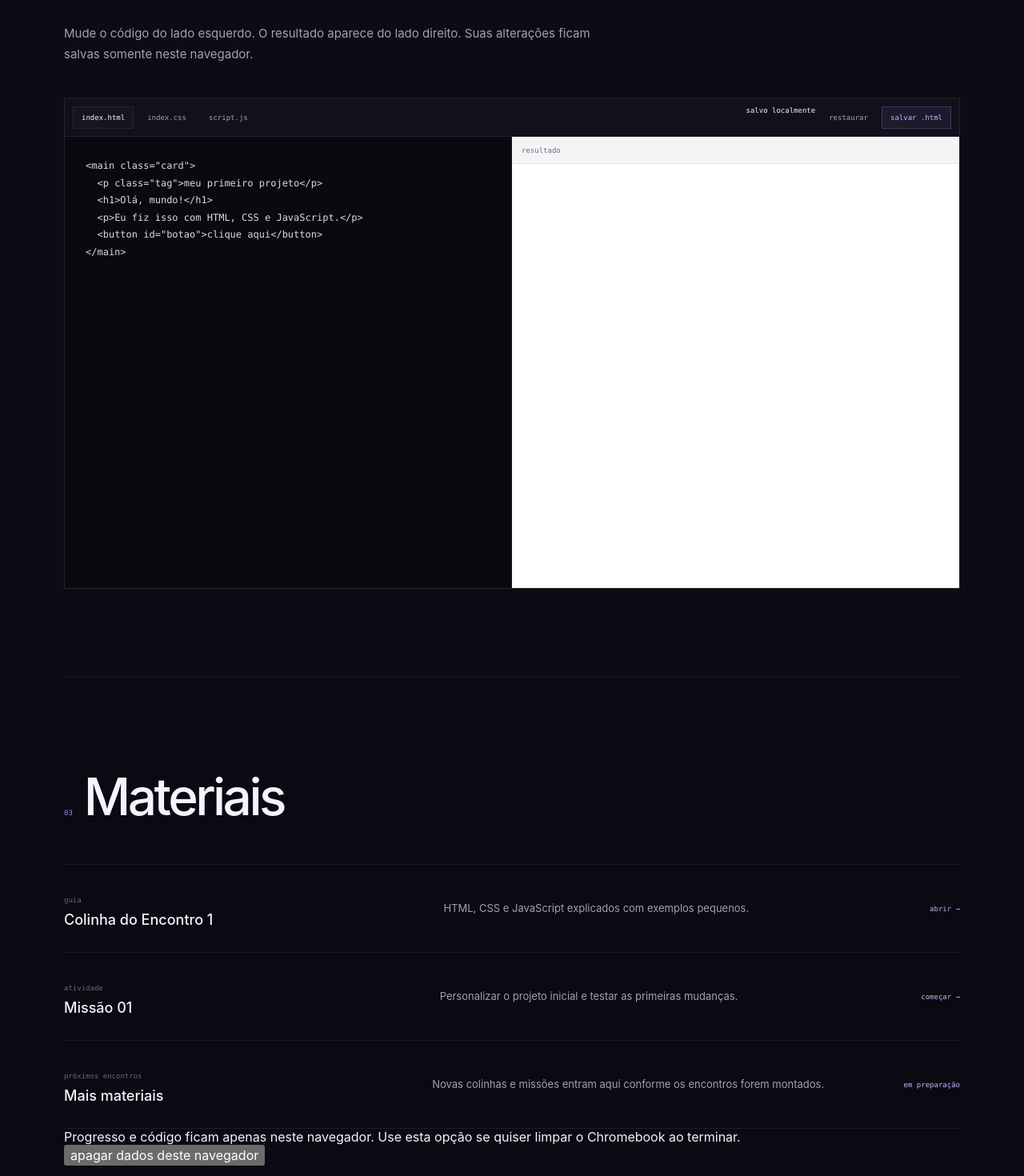
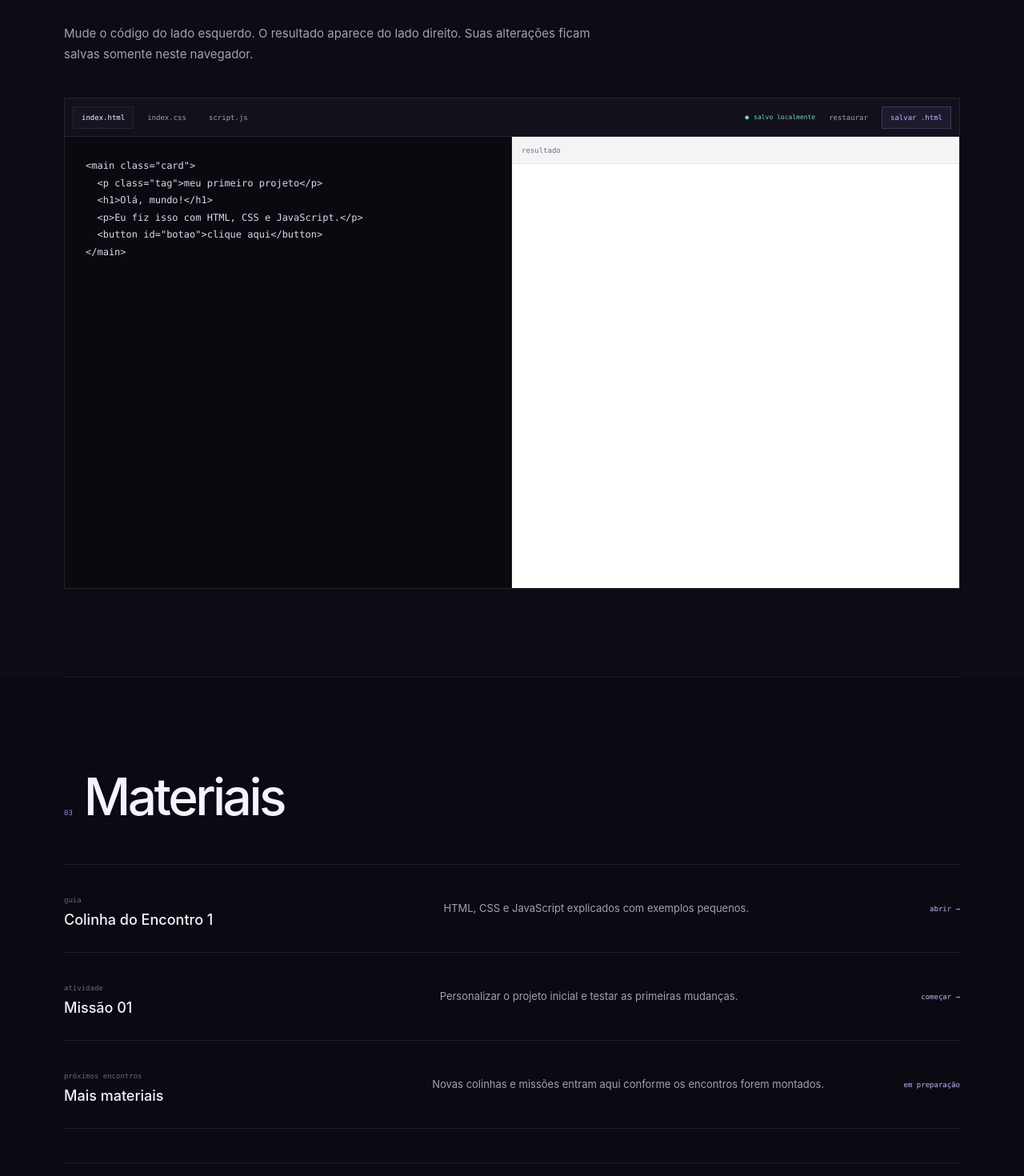
Before and after one commit to renaniii/portfolio, a React (Vite) app: page /oficina in a window 1280 px wide. Shown: the part 1640-3110 px from the top of the page at 80% size. Built offline with nearby package versions, Linux system fonts and the light colour scheme.

Commit message:
style: mostra salvamento local da oficina

```diff
--- a/src/pages/Workshop.css
+++ b/src/pages/Workshop.css
@@ -544,3 +544,102 @@
 .material-link:hover {
   color: var(--w-text);
 }
+
+
+/* Progresso e salvamento local */
+
+.local-progress {
+  min-height: 72px;
+  padding-block: 14px;
+  display: flex;
+  align-items: center;
+  justify-content: space-between;
+  gap: 24px;
+  border-top: 1px solid var(--w-line);
+  border-bottom: 1px solid var(--w-line);
+}
+
+.local-progress span,
+.autosave-label,
+.material-complete,
+.local-data-controls button {
+  font-family: ui-monospace, SFMono-Regular, Menlo, Consolas, monospace;
+}
+
+.local-progress span {
+  color: var(--w-dim);
+  font-size: 9px;
+}
+
+.local-progress p {
+  margin: 5px 0 0;
+  color: var(--w-muted);
+  font-size: 12px;
+}
+
+.local-progress > a {
+  color: var(--w-purple-2);
+  font-size: 11px;
+}
+
+.autosave-label {
+  display: inline-flex;
+  align-items: center;
+  color: var(--w-green);
+  font-size: 8px;
+}
+
+.autosave-label::before {
+  content: '●';
+  margin-right: 6px;
+}
+
+.material-complete {
+  color: var(--w-green);
+  font-size: 9px;
+}
+
+.local-data-controls {
+  margin-top: 42px;
+  padding-top: 20px;
+  display: flex;
+  align-items: center;
+  justify-content: space-between;
+  gap: 24px;
+  border-top: 1px solid var(--w-line);
+}
+
+.local-data-controls p {
+  max-width: 640px;
+  margin: 0;
+  color: var(--w-dim);
+  font-size: 11px;
+  line-height: 1.6;
+}
+
+.local-data-controls button {
+  flex: 0 0 auto;
+  padding: 8px 0;
+  border: 0;
+  border-bottom: 1px solid var(--w-line);
+  background: transparent;
+  color: var(--w-dim);
+  font-size: 9px;
+  cursor: pointer;
+}
+
+.local-data-controls button:hover {
+  color: var(--w-text);
+}
+
+@media (max-width: 620px) {
+  .local-progress,
+  .local-data-controls {
+    align-items: flex-start;
+    flex-direction: column;
+  }
+
+  .autosave-label {
+    display: none;
+  }
+}
```
